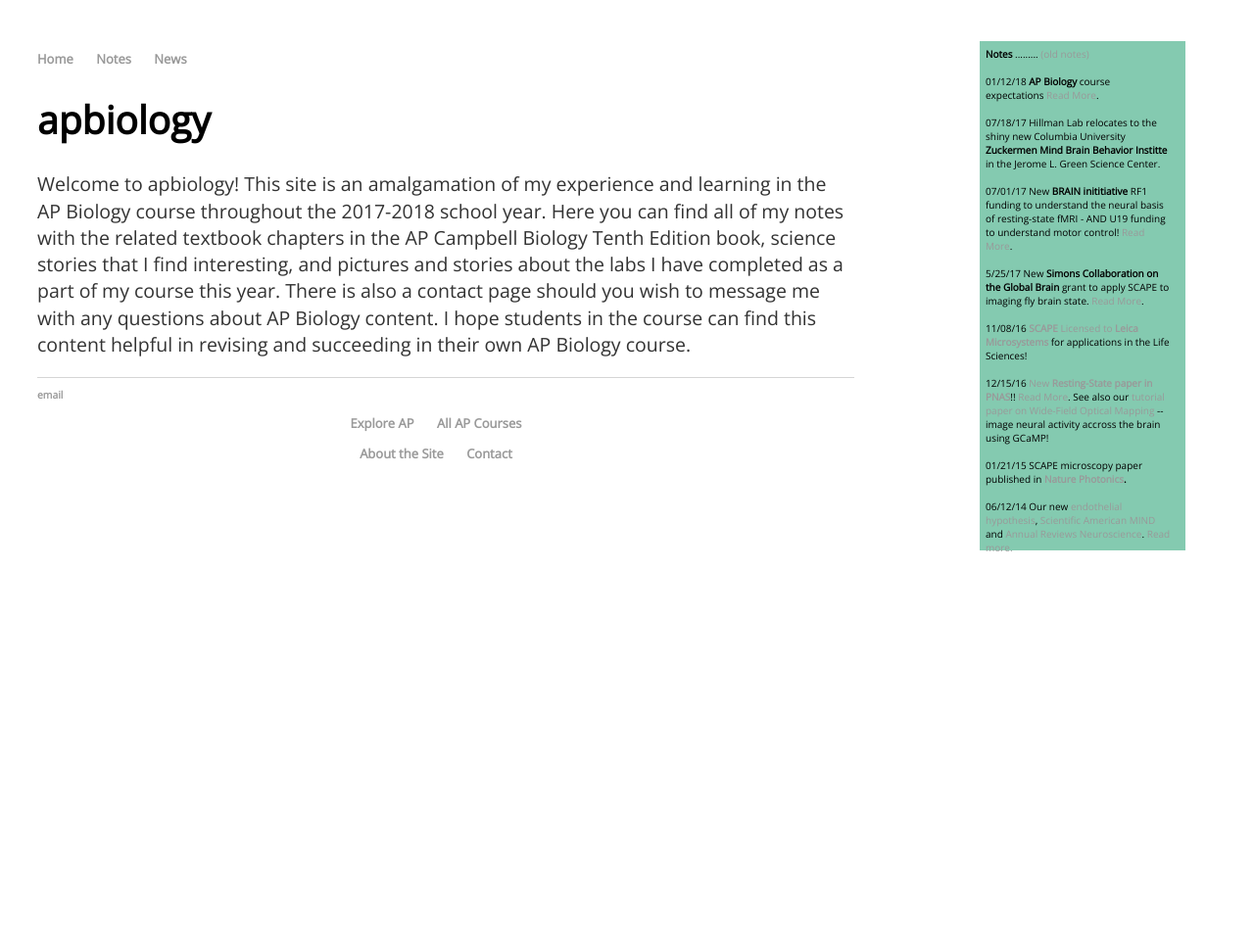
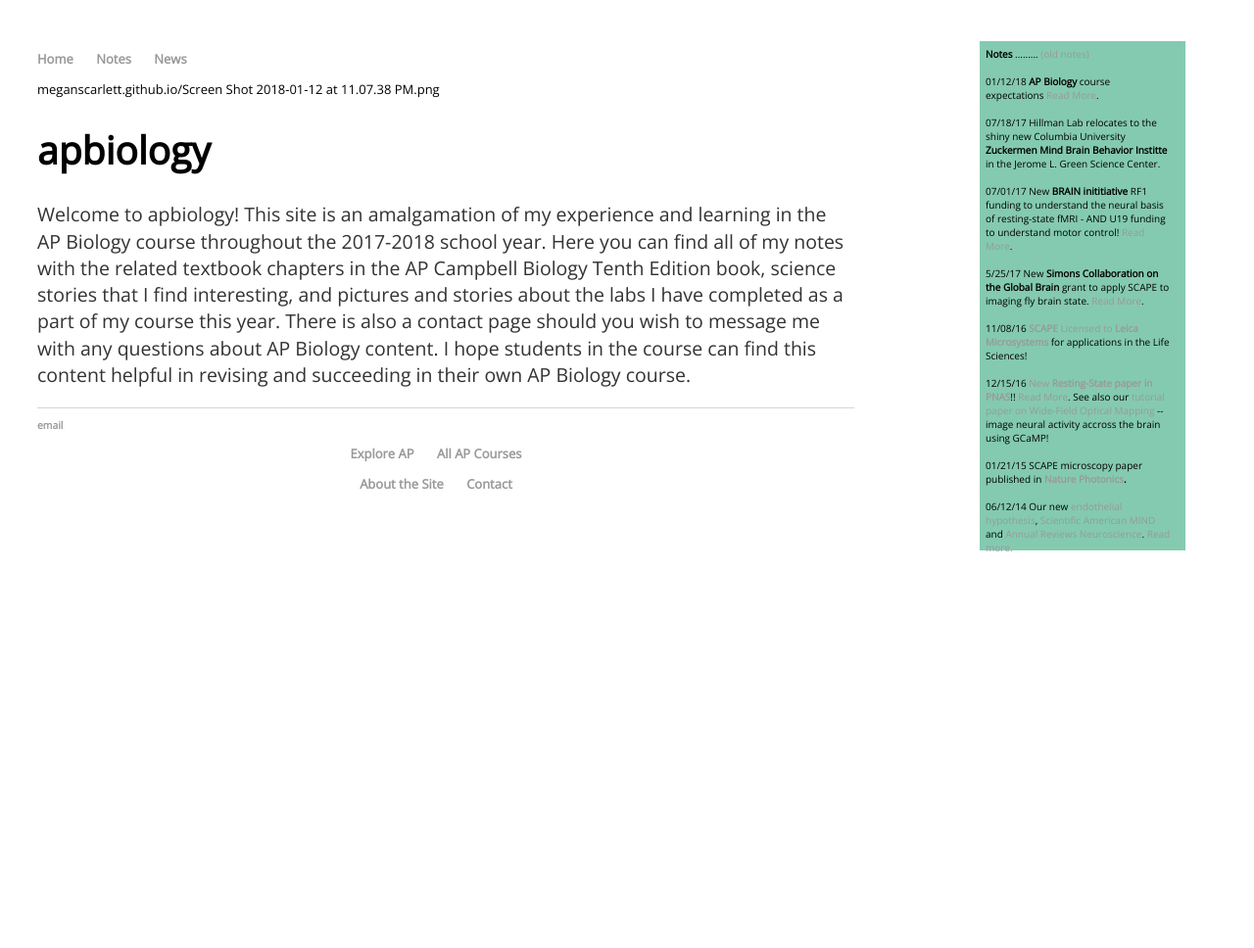
Before and after one commit to meganscarlett/meganscarlett.github.io, a Jekyll site: the page built from index.html, in a window 1280 px wide. Shown: the whole page at 98% size. Built offline with Jekyll 4.4.1, drawn with Linux system fonts in a browser that asks for light colours.

Commit message:
Update index.html

```diff
--- a/index.html
+++ b/index.html
@@ -3,6 +3,7 @@ layout: default
 title: apbiology
 ---
 <div class="blurb">
+meganscarlett.github.io/Screen Shot 2018-01-12 at 11.07.38 PM.png
 	<h1>apbiology</h1>
 	<p>Welcome to apbiology! This site is an amalgamation of my experience and learning in the AP Biology course throughout the 2017-2018 school year.
 
```
